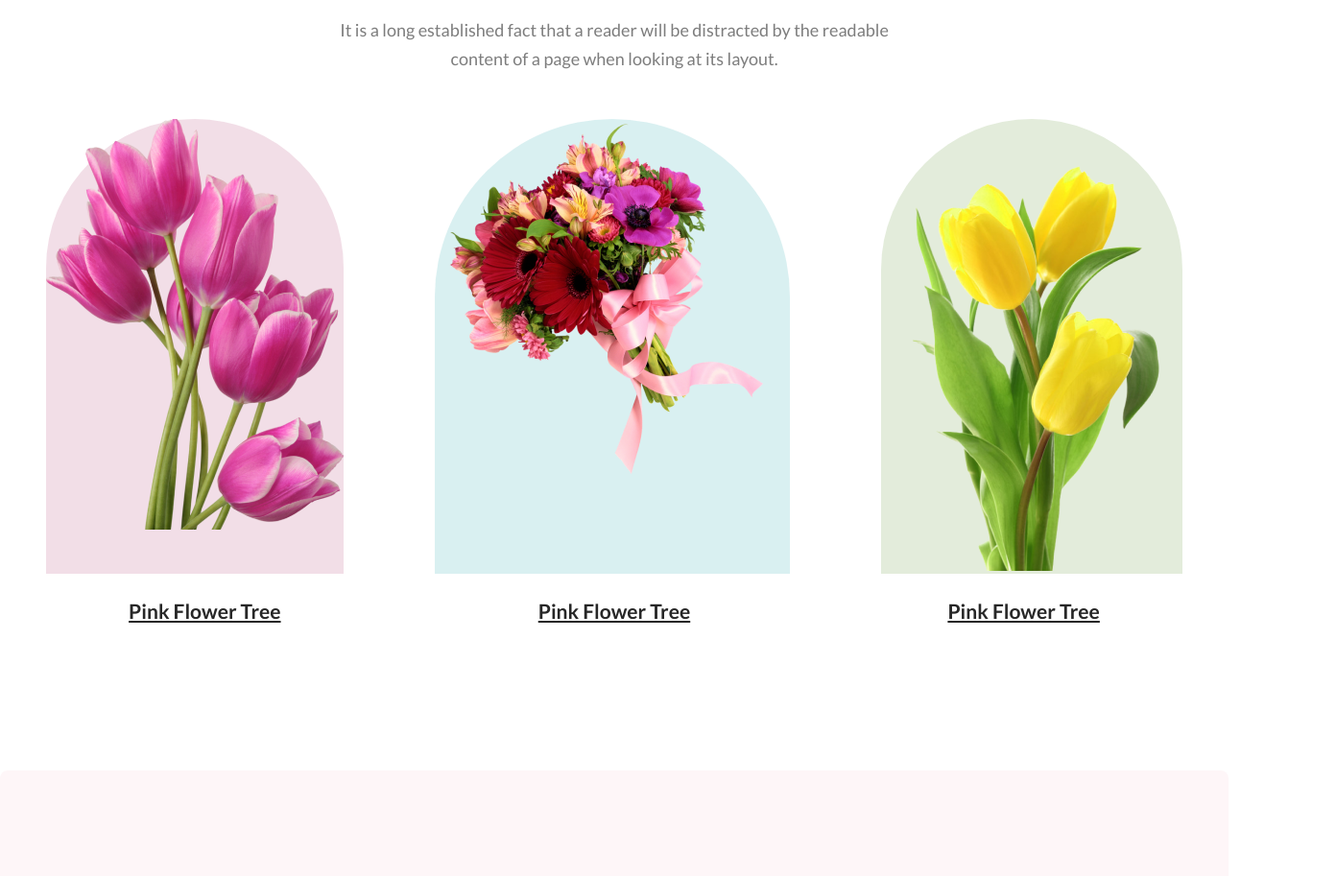
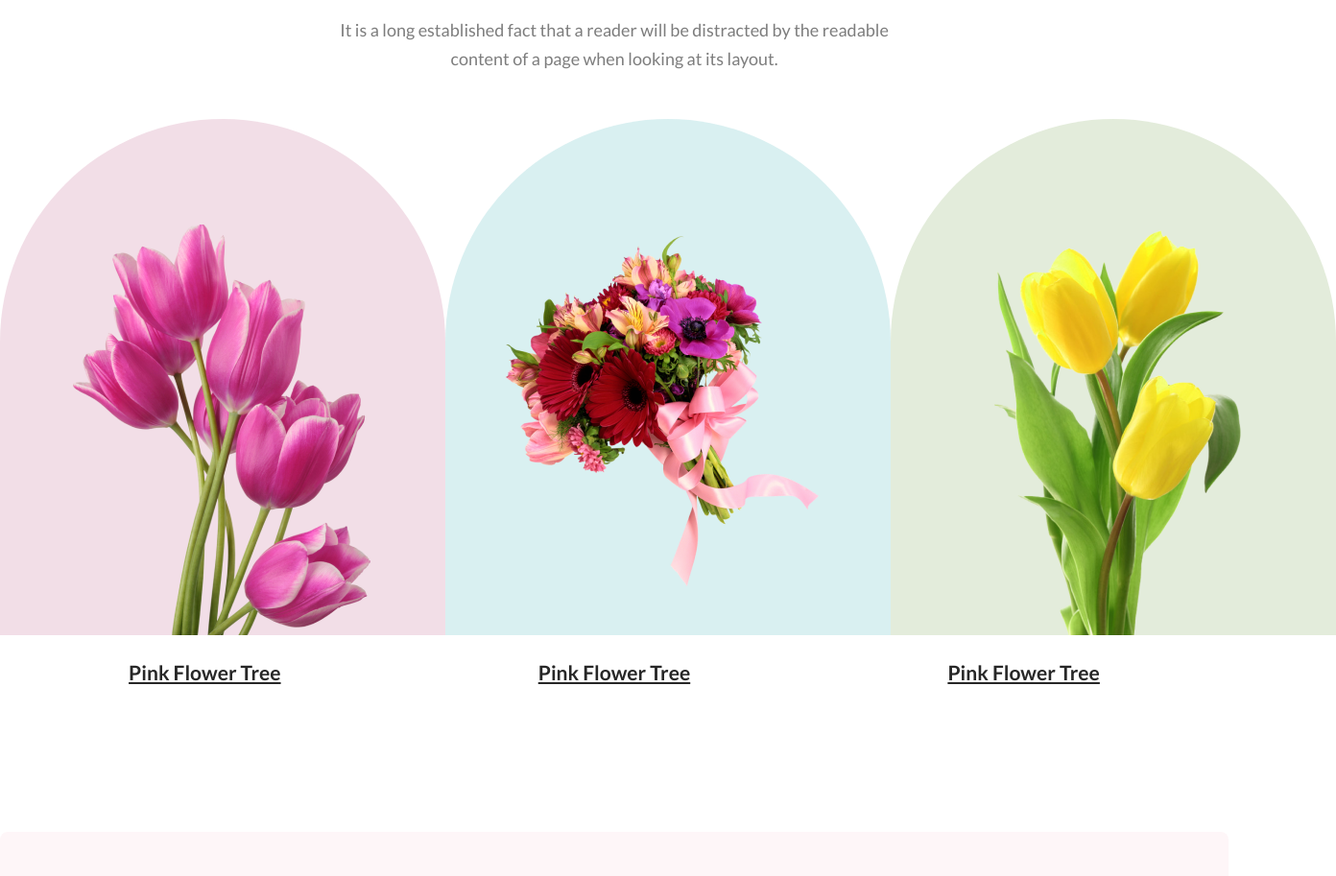
Before and after one commit to AwesomeMohsin/online-flower-shop, a plain HTML site: page index.html in a window 1280 px wide. Shown: the part 1080-1993 px from the top of the page at 96% size, 1392 px wide, since content can reach past the window. Drawn offline with Linux system fonts and the light colour scheme.

Commit message:
featured flowers position fixed

```diff
--- a/styles/index.css
+++ b/styles/index.css
@@ -92,19 +92,33 @@ body {
 #featured-flowers-1 {
     border-radius: 300px 300px 0px 0px;
     background: rgba(167, 33, 98, 0.15);
+    width: 464px;
+    height: 538px;
+}
+
+#featured-flowers-1 img{
+    padding: 110px 78px 0 76px;
 }
 
 #featured-flowers-2 {
     border-radius: 300px 300px 0px 0px;
     background: rgba(5, 151, 160, 0.15);
-
+    width: 464px;
+    height: 538px;
+}
+#featured-flowers-2 img{
+    padding: 117px 47px 51px 47px;
 }
 
 #featured-flowers-3 {
     border-radius: 300px 300px 0px 0px;
     background: rgba(71, 125, 17, 0.15);
+    width: 464px;
+    height: 538px;
 }
-
+#featured-flowers-3 img{
+    padding: 67px 75px 0 75px;
+}
 .flowers-titles {
     display: flex;
     justify-content: space-around;
@@ -174,12 +188,13 @@ body {
 
 /* Instagram Section */
 
-.instagram-section{
+.instagram-section {
     display: flex;
     justify-content: center;
     margin-top: 128px;
 
 }
+
 .instagram-content {
     display: flex;
     flex-direction: column;
@@ -189,7 +204,7 @@ body {
 
 }
 
-.instagram-title{
+.instagram-title {
     color: #272727;
     text-align: center;
     font-size: 40px;
@@ -209,6 +224,7 @@ body {
     text-align: center;
     display: flex;
 }
-.instagram-photos img{
+
+.instagram-photos img {
     margin-right: 24px;
 }
```
